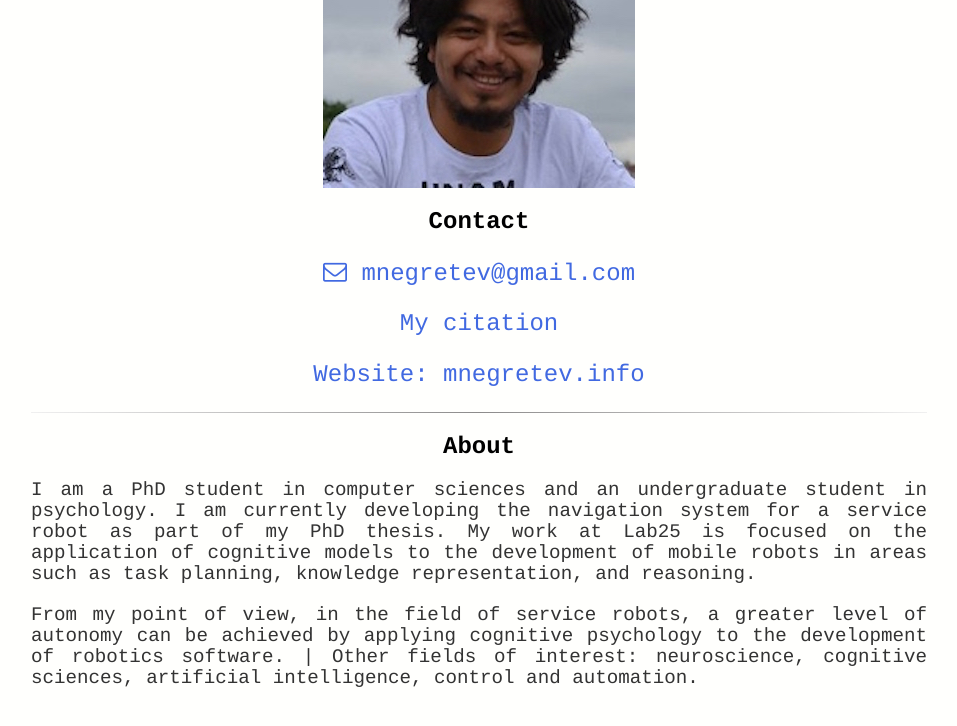
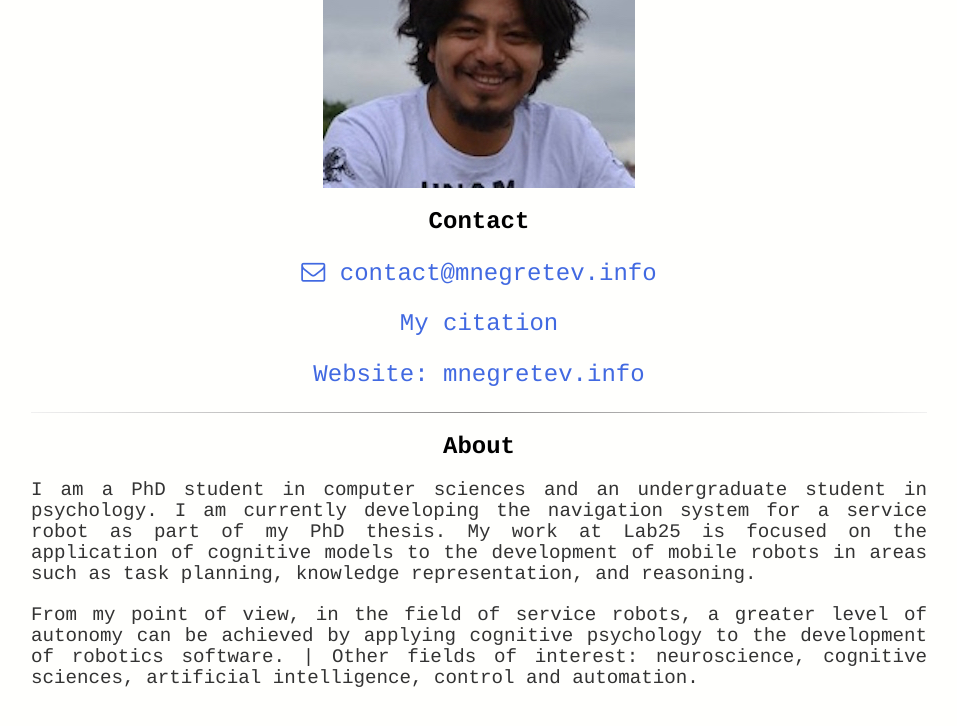
Before and after one commit to BouzasLab25/bouzaslab25.github.io, a Jekyll site: the page built from people/marco.html, in a window 1280 px wide and 900 px high, scrolled down 447 px. Shown: the top 726 px of the window, without its empty margins (161-1118 px from the left). Built offline with Jekyll 4.4.1, drawn with Linux system fonts in a browser that asks for light colours.

Commit message:
Update marco.html

```diff
--- a/people/marco.html
+++ b/people/marco.html
@@ -11,7 +11,7 @@ title: Lab25 Marco
  <h2>Contact</h2>
 
  <p>
- <a class='link' href="mailto:mnegretev@gmail.com"><i class='fa fa-envelope-o'></i> mnegretev@gmail.com </a>
+ <a class='link' href="mailto:contact@mnegretev.info"><i class='fa fa-envelope-o'></i> contact@mnegretev.info </a>
  </p>
  <p>
  <a class='link' href=" https://scholar.google.com/citations?user=fS-wIi0AAAAJ&hl=es&oi=ao" target="_blank">
```
